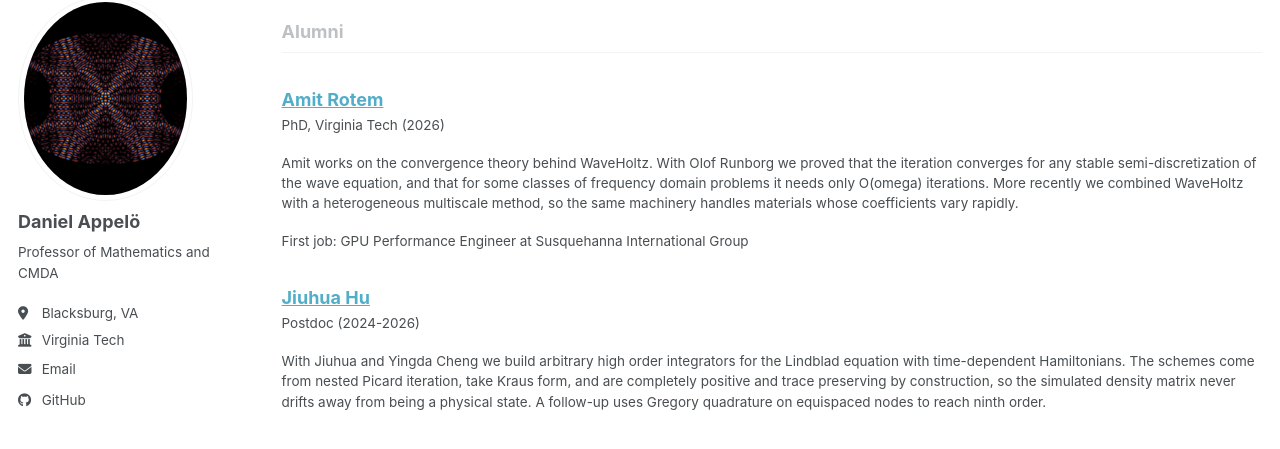
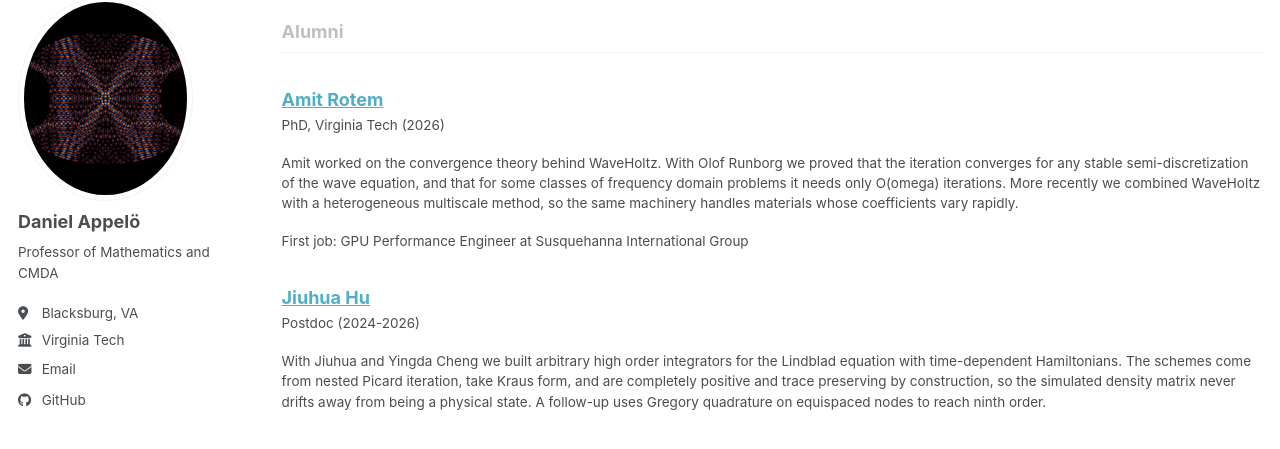
Before and after one commit to appelo/appelo.github.io, a Jekyll site: the page built from _pages/group.md, in a window 1280 px wide and 900 px high, scrolled down 742 px. Shown: the part 105-554 px from the top of the window. Built offline with Jekyll 4.4.1, drawn with Linux system fonts in a browser that asks for light colours; a style sheet for code colours, icons or effects is not loaded.

Commit message:
Fix tense in alumni project descriptions for Jiuhua Hu and Amit Rotem

```diff
--- a/_data/group.yml
+++ b/_data/group.yml
@@ -59,7 +59,7 @@ alumni:
     years: "2024-2026"
     end: 2026
     projects: >
-      With Jiuhua and Yingda Cheng we build arbitrary high order integrators for the
+      With Jiuhua and Yingda Cheng we built arbitrary high order integrators for the
       Lindblad equation with time-dependent Hamiltonians. The schemes come from
       nested Picard iteration, take Kraus form, and are completely positive and
       trace preserving by construction, so the simulated density matrix never drifts
@@ -74,7 +74,7 @@ alumni:
     end: 2026
     now: "GPU Performance Engineer at Susquehanna International Group"
     projects: >
-      Amit works on the convergence theory behind WaveHoltz. With Olof Runborg we
+      Amit worked on the convergence theory behind WaveHoltz. With Olof Runborg we
       proved that the iteration converges for any stable semi-discretization of the
       wave equation, and that for some classes of frequency domain problems it needs
       only O(omega) iterations. More recently we combined WaveHoltz with a
```
